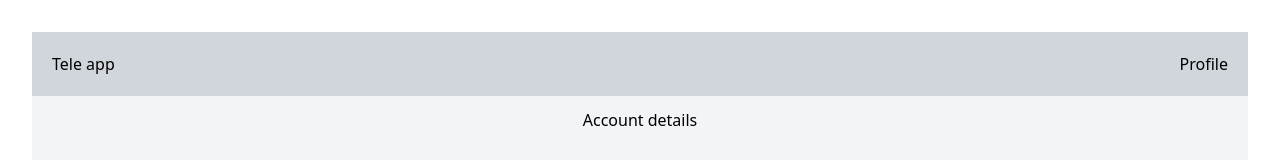
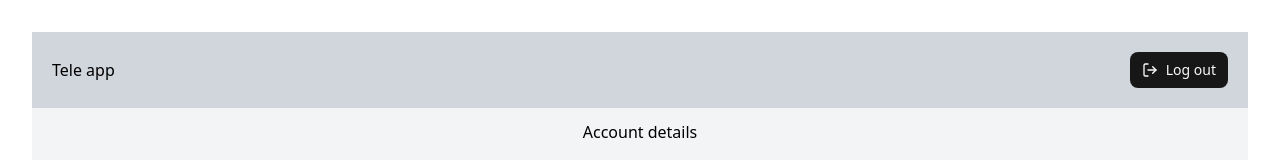
Before and after one commit to SujibShrestha/chat-app, a React (Vite) app in the folder frontend/: page / in a window 1280 px wide. Shown: the top 160 px of the page. Built offline with nearby package versions, Linux system fonts and the light colour scheme; no server answers; sample sign-in values are in the browser's storage.

Commit message:
Implemented Log out Function/ button

```diff
--- a/frontend/package.json
+++ b/frontend/package.json
@@ -11,6 +11,7 @@
   },
   "dependencies": {
     "@hookform/resolvers": "^5.2.2",
+    "@radix-ui/react-slot": "^1.2.4",
     "@radix-ui/react-tabs": "^1.1.13",
     "@tailwindcss/vite": "^4.1.18",
     "axios": "^1.13.2",
--- a/frontend/src/components/Chat/Chatpage.tsx
+++ b/frontend/src/components/Chat/Chatpage.tsx
@@ -8,7 +8,7 @@
   return (
     <div className="flex flex-col w-full min-h-[90vh]  text-black    ">
       <nav className="w-full h-[10vh] bg-gray-100 p-3 ">Account details</nav>
-      <section  className="h-[80vh]">
+      <section className="h-[80vh]">
         <div className="h-[70vh] w-full flex">
           <ChatList onselectChat={newSelectedChat} />
           <MessageBubble chat={selectedChat} />
--- /dev/null
+++ b/frontend/src/components/ui/button.tsx
@@ -0,0 +1,62 @@
+import * as React from "react"
+import { Slot } from "@radix-ui/react-slot"
+import { cva, type VariantProps } from "class-variance-authority"
+
+import { cn } from "../../lib/utils"
+
+const buttonVariants = cva(
+  "inline-flex items-center justify-center gap-2 whitespace-nowrap rounded-md text-sm font-medium transition-all disabled:pointer-events-none disabled:opacity-50 [&_svg]:pointer-events-none [&_svg:not([class*='size-'])]:size-4 shrink-0 [&_svg]:shrink-0 outline-none focus-visible:border-ring focus-visible:ring-ring/50 focus-visible:ring-[3px] aria-invalid:ring-destructive/20 dark:aria-invalid:ring-destructive/40 aria-invalid:border-destructive",
+  {
+    variants: {
+      variant: {
+        default: "bg-primary text-primary-foreground hover:bg-primary/90",
+        destructive:
+          "bg-destructive text-white hover:bg-destructive/90 focus-visible:ring-destructive/20 dark:focus-visible:ring-destructive/40 dark:bg-destructive/60",
+        outline:
+          "border bg-background shadow-xs hover:bg-accent hover:text-accent-foreground dark:bg-input/30 dark:border-input dark:hover:bg-input/50",
+        secondary:
+          "bg-secondary text-secondary-foreground hover:bg-secondary/80",
+        ghost:
+          "hover:bg-accent hover:text-accent-foreground dark:hover:bg-accent/50",
+        link: "text-primary underline-offset-4 hover:underline",
+      },
+      size: {
+        default: "h-9 px-4 py-2 has-[>svg]:px-3",
+        sm: "h-8 rounded-md gap-1.5 px-3 has-[>svg]:px-2.5",
+        lg: "h-10 rounded-md px-6 has-[>svg]:px-4",
+        icon: "size-9",
+        "icon-sm": "size-8",
+        "icon-lg": "size-10",
+      },
+    },
+    defaultVariants: {
+      variant: "default",
+      size: "default",
+    },
+  }
+)
+
+function Button({
+  className,
+  variant = "default",
+  size = "default",
+  asChild = false,
+  ...props
+}: React.ComponentProps<"button"> &
+  VariantProps<typeof buttonVariants> & {
+    asChild?: boolean
+  }) {
+  const Comp = asChild ? Slot : "button"
+
+  return (
+    <Comp
+      data-slot="button"
+      data-variant={variant}
+      data-size={size}
+      className={cn(buttonVariants({ variant, size, className }))}
+      {...props}
+    />
+  )
+}
+
+export { Button, buttonVariants }
--- a/frontend/src/pages/Chat.tsx
+++ b/frontend/src/pages/Chat.tsx
@@ -1,20 +1,32 @@
-
-import Chatpage from '../components/Chat/Chatpage'
+import { LogOut } from "lucide-react";
+import Chatpage from "../components/Chat/Chatpage";
+import { Button } from "../components/ui/button";
+import { useNavigate } from "react-router-dom";
 
 const Chat = () => {
+  const navigate = useNavigate();
+  const logout = () => {
+    localStorage.removeItem("user");
+    navigate("/auth");
+  };
+
   return (
-      <div className='m-0 p-0 min-h-screen'>
-    <nav className='h-10vh text-black bg-gray-300 w-full flex items-center p-5 justify-between '>
-      <h1>Tele app</h1>
-      <div>Profile</div>
-    </nav>
+    <div className="m-0 p-0 min-h-screen">
+      <nav className="h-10vh text-black bg-gray-300 w-full flex items-center p-5 justify-between ">
+        <h1>Tele app</h1>
+        <div>
+          <Button className="cursor-pointer" onClick={logout}>
+            <LogOut />
+            Log out
+          </Button>
+        </div>
+      </nav>
 
-    <div className='flex items-center '>
+      <div className="flex items-center ">
+        <Chatpage />
+      </div>
+    </div>
+  );
+};
 
-      <Chatpage/>
-    </div>
-    </div>
-  )
-}
-
-export default Chat
+export default Chat;
```
Also changed, not shown: frontend/src/App.tsx (+5 -13 lines), frontend/src/context/AuthContext.tsx (+4 -3 lines), frontend/src/pages/Login.tsx (deleted), 1 other file (tests, documents, lock files or other folders).
